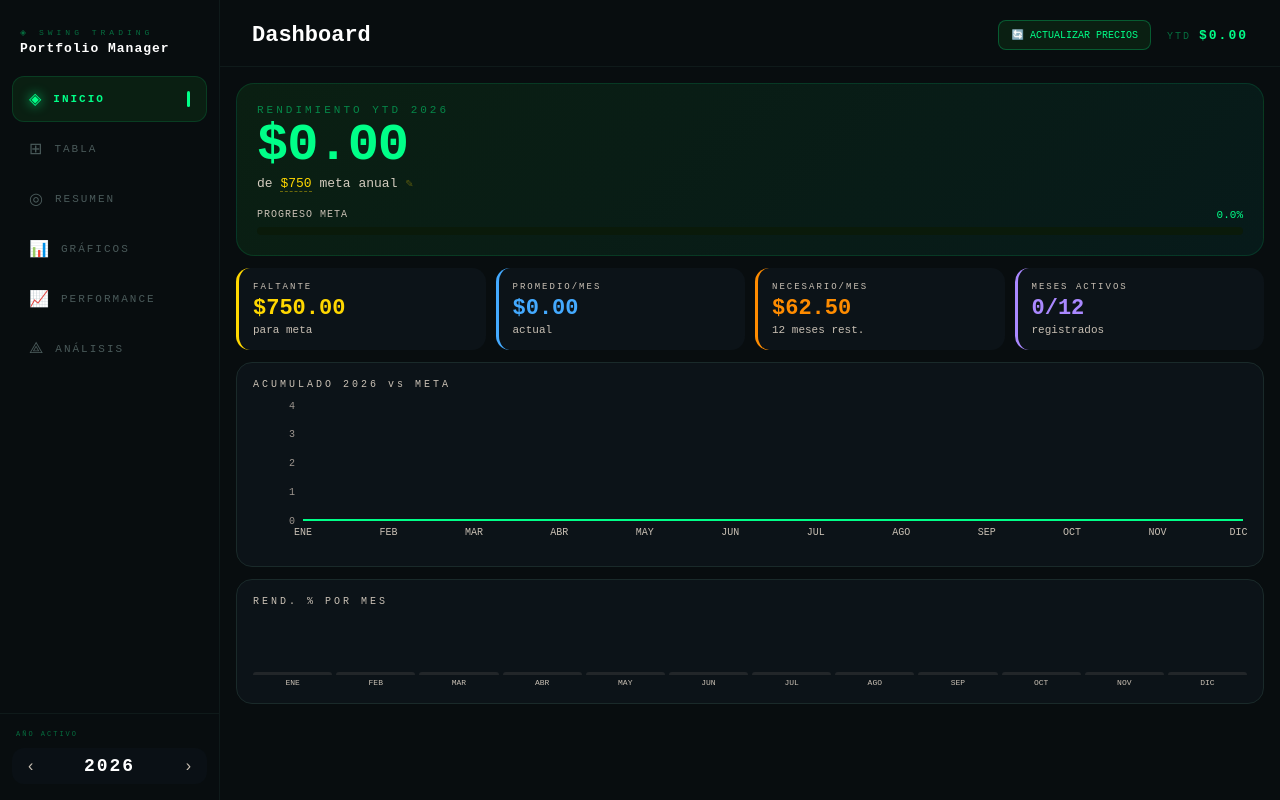
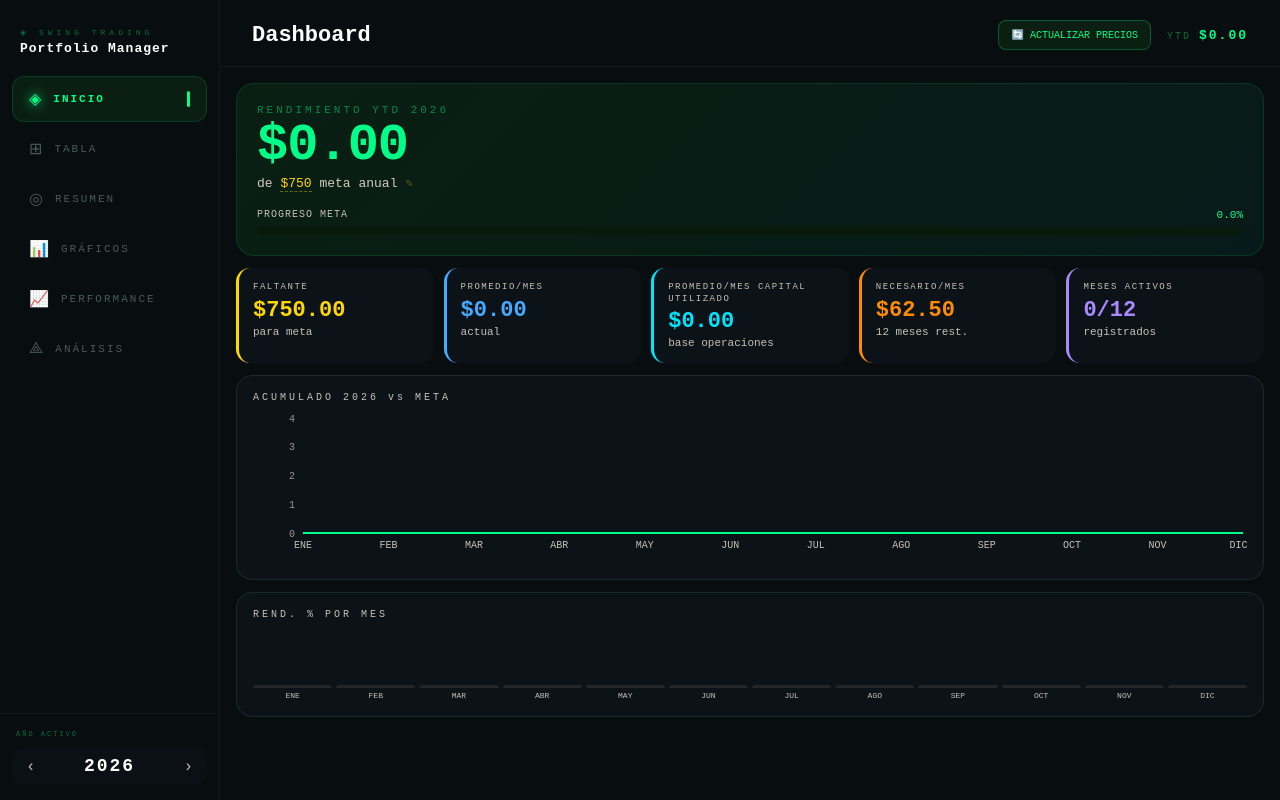
Before and after one commit to niko-londono/swing-trading-app, a React (Vite) app: page / in a window 1280 px wide. Built offline with nearby package versions, Linux system fonts and the light colour scheme.

Commit message:
agregar carta de capital utilziado

```diff
--- a/src/swing-trading-2026.jsx
+++ b/src/swing-trading-2026.jsx
@@ -1365,7 +1365,7 @@ Da análisis crítico en 4 puntos concisos con emoji. Español directo.`;
           </div>
         </div>
       </div>
-      <div style={{ display: "grid", gridTemplateColumns: isMobile ? "1fr 1fr" : "repeat(4, 1fr)", gap: "10px", marginBottom: "12px" }}>
+      <div style={{ display: "grid", gridTemplateColumns: isMobile ? "1fr 1fr" : "repeat(5, 1fr)", gap: "10px", marginBottom: "12px" }}>
         {[
           { label: "FALTANTE", value: `$${faltante.toFixed(2)}`, color: "#ffd700", sub: "para meta" },
           {
@@ -1375,11 +1375,23 @@ Da análisis crítico en 4 puntos concisos con emoji. Español directo.`;
             color: "#4af",
             sub: capitalPromRealized > 0 ? `${promedioPct.toFixed(2)}% · actual` : "actual"
           },
+          {
+            label: "PROMEDIO/MES CAPITAL UTILIZADO",
+            value: `$${capitalPromRealized.toLocaleString("en-US", { minimumFractionDigits: 2, maximumFractionDigits: 2 })}`,
+            color: "#00e5ff",
+            sub: "base operaciones"
+          },
           { label: "NECESARIO/MES", value: `$${necesario.toFixed(2)}`, color: "#ff8c00", sub: `${mesesRest} meses rest.` },
           { label: "MESES ACTIVOS", value: `${mesesAct}/12`, color: "#aa88ff", sub: "registrados" },
-        ].map(({ label, value, pct, color, sub }) => (
-          <div key={label} style={{ background: "#0c1318", borderRadius: "14px", padding: "14px", borderLeft: `3px solid ${color}` }}>
-            <div style={{ fontSize: isMobile ? "7px" : "9px", letterSpacing: "2px", color: "#c9c0b4", marginBottom: "6px" }}>{label}</div>
+        ].map(({ label, value, pct, color, sub }, idx) => (
+          <div key={label} style={{
+            background: "#0c1318",
+            borderRadius: "14px",
+            padding: "14px",
+            borderLeft: `3px solid ${color}`,
+            gridColumn: (isMobile && idx === 4) ? "span 2" : undefined
+          }}>
+            <div style={{ fontSize: isMobile ? "7px" : "9px", letterSpacing: "1.5px", color: "#c9c0b4", marginBottom: "6px", lineHeight: 1.3 }}>{label}</div>
             <div style={{ display: "flex", alignItems: "baseline", gap: "6px", flexWrap: "wrap" }}>
               <span style={{ fontSize: isMobile ? "18px" : "22px", fontWeight: "700", color, lineHeight: 1 }}>{value}</span>
               {pct && (
```
Also changed, not shown: 4 other files (tests, documents, lock files or other folders).
